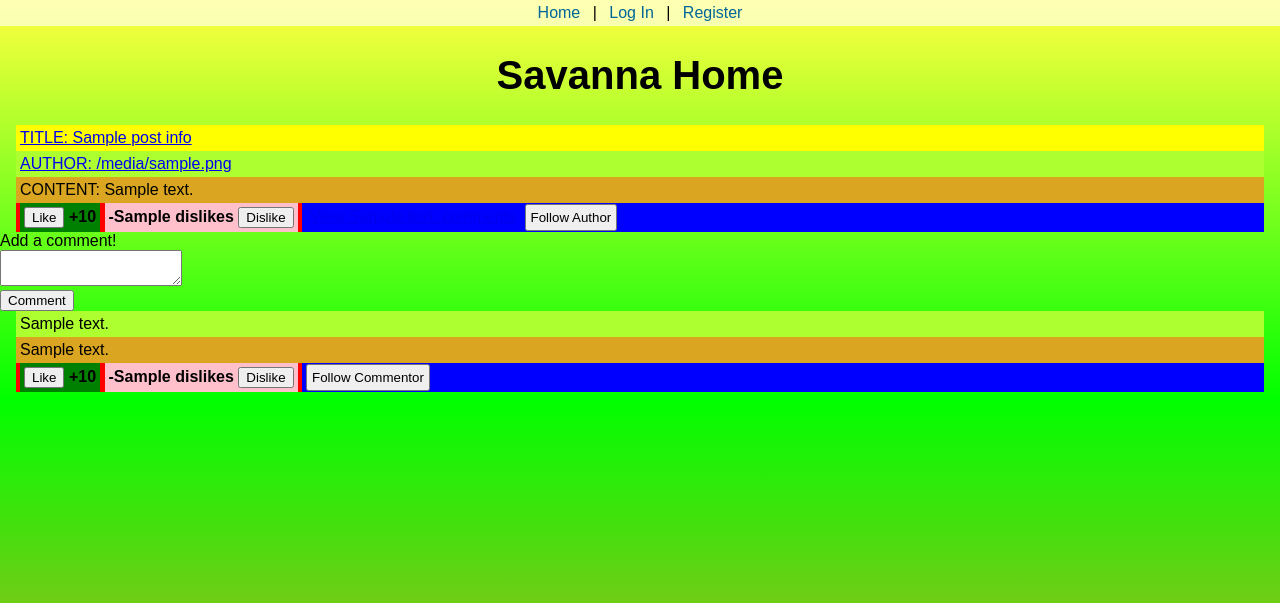
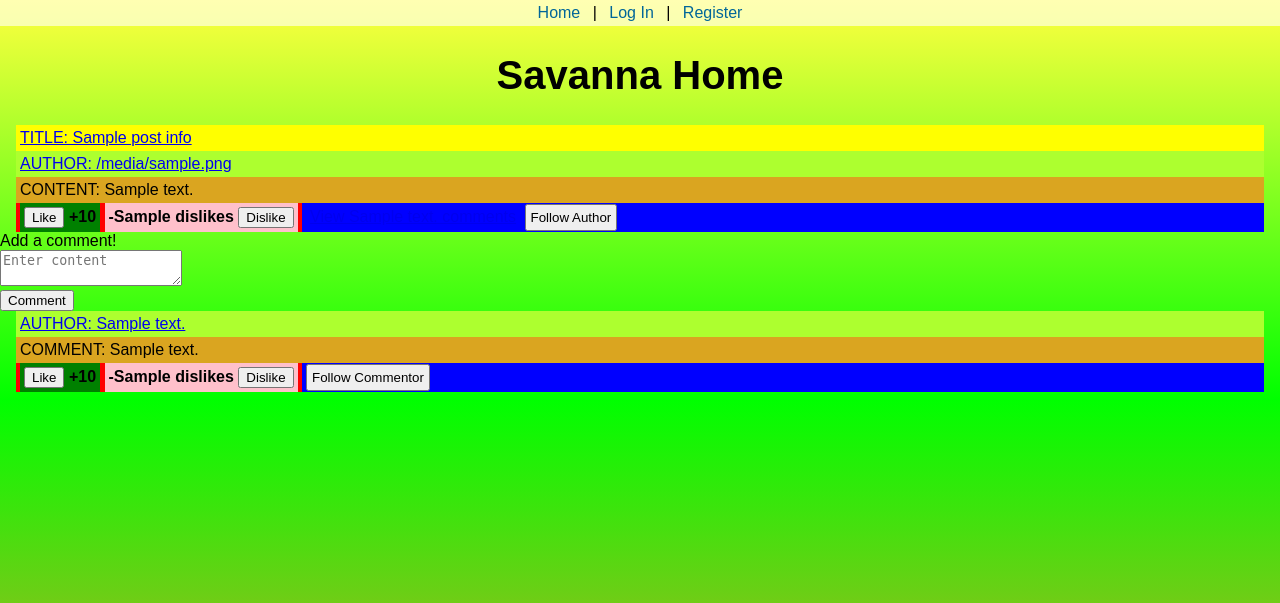
Before and after one commit to torrancefzhou/CSE106-s23-project, a Flask app: template templates/post_page.html in a window 1280 px wide. Shown: the top 603 px of the page. Run offline with Flask 3, Linux system fonts and the light colour scheme; the template is opened without the code that fills it: most values are stand-ins (such as "Sample title", 1, 10 or a date in 2020).

Commit message:
fixed some bugs
fixed bug

```diff
--- a/app_copy.py
+++ b/app_copy.py
@@ -43,7 +43,7 @@ class Posts(db.Model):
     body = db.Column(db.String) # e.g. "TR 3:00PM - 4:15PM"
     likes = db.Column(db.Integer) # e.g. 4 (/10)
     dislikes = db.Column(db.Integer) # e.g. (4/) 10
-    # comments = db.Column(db.Integer)
+    comments = db.Column(db.Integer)
     user_id = db.Column(db.Integer, db.ForeignKey('user.id'), nullable=False) # e.g. "1001"
     # instructor = db.relationship('Account', backref=db.backref('teacher', lazy=True))
 
@@ -183,7 +183,7 @@ def post_data(item):
             "poster": (User.query.filter_by(id=item.user_id).first()).username,
             "likes": item.likes,
             "dislikes": item.dislikes,
-            "comments": (Comments.query.filter_by(post_id=item.id)).count(),
+            "comments": item.comments,
             "rating": 0 if not current_user.is_authenticated else
             Ratings.query.filter_by(post_id=item.id, user_id=current_user.id).count() > 0}
 
--- a/templates/add_comment.html
+++ b/templates/add_comment.html
@@ -1,6 +1,6 @@
 <form action="/posts/{{postInfo.id}}/comments" method="POST" class="new_comment">
     <label for="content">Add a comment!<br>
-        <textarea placeholder="Enter content" name="body" id="content" required=""> </textarea>
+        <textarea placeholder="Enter content" name="body" id="content" required=""></textarea>
     </label>
     <br>
     <button type="submit">Comment</button>
--- a/templates/comment.html
+++ b/templates/comment.html
@@ -1,9 +1,9 @@
 <div class="comment">
-    <div class="comment_author">
-        {{commentInfo.commentor}}
-    </div>
+    <a href="/users/{{commentInfo.commentor}}" class="comment_author">
+        AUTHOR: {{commentInfo.commentor}}
+    </a>
     <div class="comment_body">
-        {{commentInfo.body}}
+        COMMENT: {{commentInfo.body}}
     </div>
     <div class="comment_footer">
         <div class="comment_rating">
@@ -17,5 +17,6 @@
             </div>
         </div>
         <button class="comment_follow">Follow Commentor</button>
+        <!-- TODO: dynamically change these buttons based on current status -->
     </div>
 </div>
--- a/templates/post.html
+++ b/templates/post.html
@@ -21,5 +21,6 @@
         </div>
         <a href="/page/{{postInfo.id}}" class="post_comments">View {{postInfo.comments}} comments</a>
         <button class="post_follow">Follow Author</button>
+        <!-- TODO: dynamically change these buttons based on current status -->
     </div>
 </div>
```
